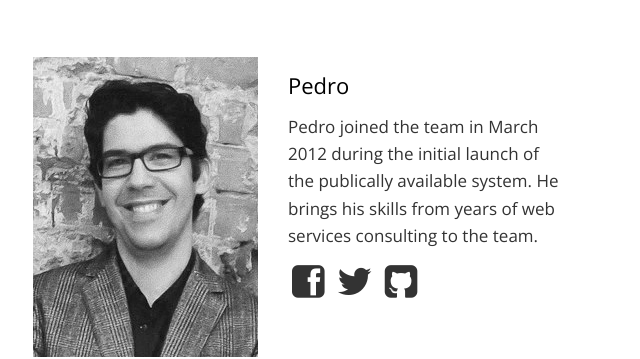
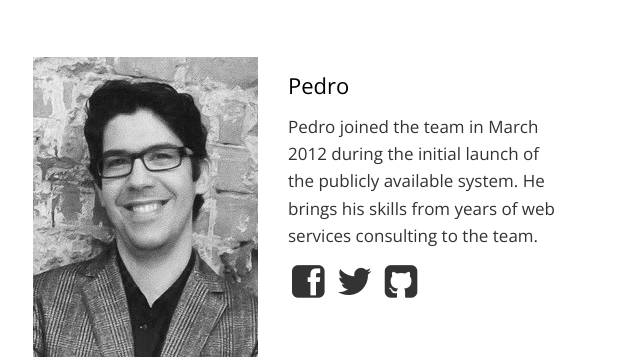
Before and after one commit to eventfuel/eventfuel-site, a plain HTML site: page index.html in a window 1280 px wide. Shown: the part 2806-3165 px from the top of the page, 617-1257 px from the left. Drawn offline with nearby package versions, Linux system fonts and the light colour scheme.

Commit message:
Fix typo in index
Best wishes guys!

```diff
--- a/index.html
+++ b/index.html
@@ -191,7 +191,7 @@
       <div class="col-md-6 team2">
         <img class="pull-left" src="img/pedro.png" alt="Pedro Sousa" />
         <h4>Pedro</h4>
-        <p>Pedro joined the team in March 2012 during the initial launch of the publically available system. He brings his skills from years of web services consulting to the team.</p>
+        <p>Pedro joined the team in March 2012 during the initial launch of the publicly available system. He brings his skills from years of web services consulting to the team.</p>
         <ul>
           <li class="social">
             <a href="https://facebook.com/pedro.sousa.7146557" alt="Pedro Sousa on Facebook"><i class="icon-facebook-sign"></i></a>
```
